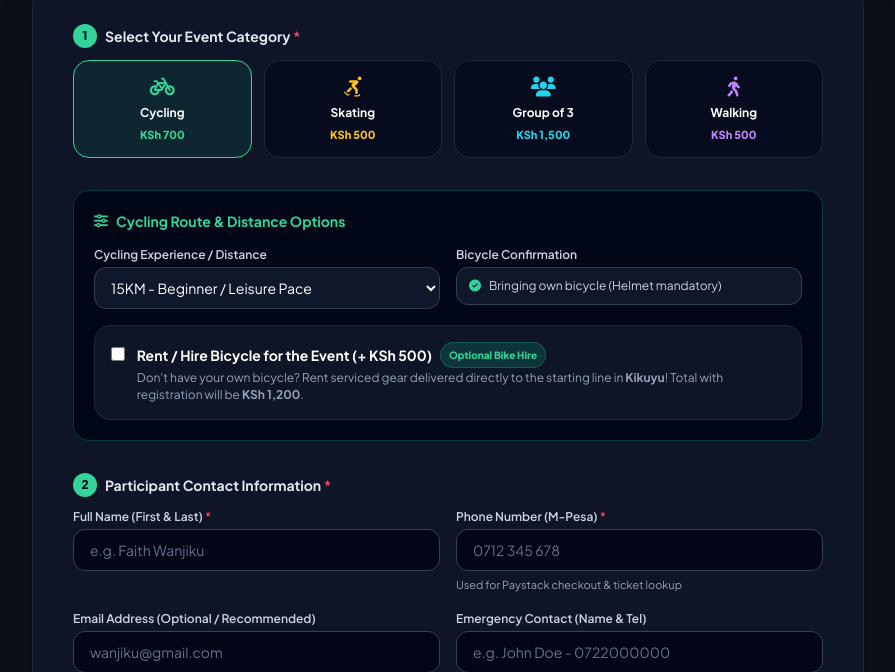
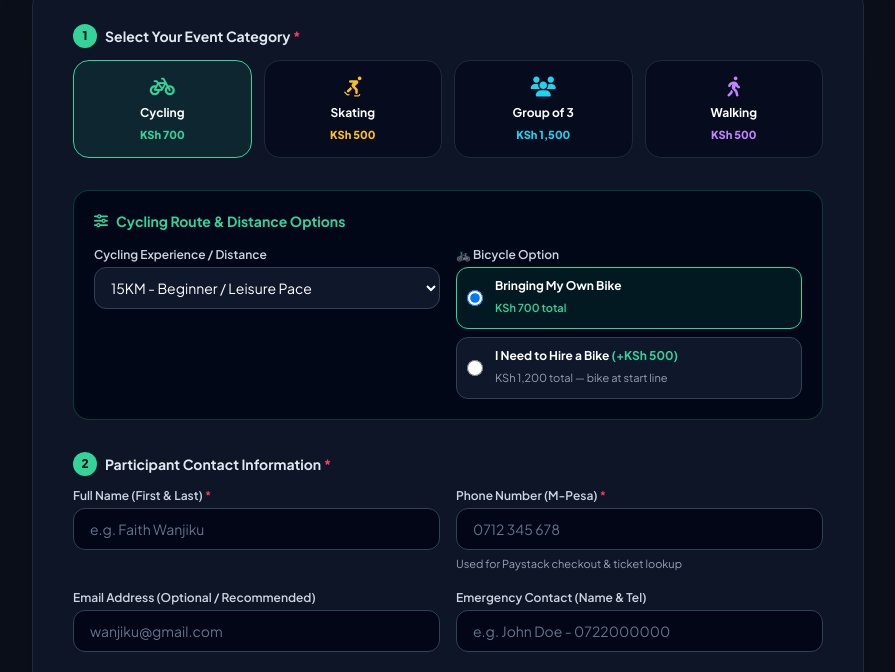
Before and after one commit to ybhmziza-design/Stemaride, a Flask app: page / in a window 1280 px wide. Shown: the part 2075-2747 px from the top of the page, without its empty margins (192-1087 px from the left). Run offline with Flask 3, Linux system fonts and the light colour scheme; some libraries are stand-ins or nearby versions.

Commit message:
Add files via upload

```diff
--- a/Stemaride/static/js/main.js
+++ b/Stemaride/static/js/main.js
@@ -78,9 +78,6 @@ function onCategoryChanged() {
     const promptGroup = document.getElementById('prompt-group-of-3');
     const promptWalking = document.getElementById('prompt-walking');
     const heading = document.getElementById('prompt-heading');
-    const bikeHireContainer = document.getElementById('bicycle_hire_container');
-    const hireCheckbox = document.getElementById('checkbox_needs_hire');
-    const hireDropdowns = document.getElementById('hire_options_dropdowns');
 
     // Hide all prompts first
     if (promptCycling) promptCycling.classList.add('hidden');
@@ -88,92 +85,66 @@ function onCategoryChanged() {
     if (promptGroup) promptGroup.classList.add('hidden');
     if (promptWalking) promptWalking.classList.add('hidden');
 
-    let basePrice = 700;
-    let label = "Cycling Individual";
-
     if (category === 'cycling') {
         if (promptCycling) promptCycling.classList.remove('hidden');
         if (heading) heading.innerText = "Cycling Route & Distance Options";
-        if (bikeHireContainer) bikeHireContainer.classList.remove('hidden');
-        basePrice = 700;
-        label = "Cycling Individual";
+        // Reset bike option to 'own' when switching to cycling
+        const bikeOwnRadio = document.getElementById('bike_own');
+        if (bikeOwnRadio) bikeOwnRadio.checked = true;
+        const hireDetails = document.getElementById('bicycle_hire_details');
+        if (hireDetails) hireDetails.classList.add('hidden');
+        calculateTotal(700, 'Cycling Individual', 'cycling');
     } else if (category === 'skating') {
         if (promptSkating) promptSkating.classList.remove('hidden');
         if (heading) heading.innerText = "Skating Options";
-        // Flat 500 for skating (no hiring vs own skates distinction)
-        if (bikeHireContainer) bikeHireContainer.classList.add('hidden');
-        if (hireCheckbox) hireCheckbox.checked = false;
-        if (hireDropdowns) hireDropdowns.classList.add('hidden');
-        basePrice = 500;
-        label = "Skating";
+        calculateTotal(500, 'Skating', 'skating');
     } else if (category === 'group_of_3') {
         if (promptGroup) promptGroup.classList.remove('hidden');
         if (heading) heading.innerText = "Group of 3 Participants Registration";
-        if (bikeHireContainer) bikeHireContainer.classList.add('hidden');
-        if (hireCheckbox) hireCheckbox.checked = false;
-        if (hireDropdowns) hireDropdowns.classList.add('hidden');
-        basePrice = 1500;
-        label = "Group of 3 (Squad)";
+        calculateTotal(1500, 'Group of 3 (Squad)', 'group_of_3');
     } else if (category === 'walking') {
         if (promptWalking) promptWalking.classList.remove('hidden');
         if (heading) heading.innerText = "Walking Route & Pace Preferences";
-        if (bikeHireContainer) bikeHireContainer.classList.add('hidden');
-        if (hireCheckbox) hireCheckbox.checked = false;
-        if (hireDropdowns) hireDropdowns.classList.add('hidden');
-        basePrice = 500;
-        label = "Walking Category";
+        calculateTotal(500, 'Walking Category', 'walking');
     }
-
-    calculateTotal(basePrice, label, category);
 }
 
-function toggleHireAddon(isChecked) {
-    const dropdowns = document.getElementById('hire_options_dropdowns');
-    if (dropdowns) {
-        if (isChecked) {
-            dropdowns.classList.remove('hidden');
+function onBikeOptionChanged() {
+    const bikeHireRadio = document.getElementById('bike_hire');
+    const hireDetails = document.getElementById('bicycle_hire_details');
+    const isHire = bikeHireRadio && bikeHireRadio.checked;
+
+    if (hireDetails) {
+        if (isHire) {
+            hireDetails.classList.remove('hidden');
         } else {
-            dropdowns.classList.add('hidden');
+            hireDetails.classList.add('hidden');
         }
     }
 
-    // Recalculate with current category
-    const selectedRadio = document.querySelector('input[name="category"]:checked');
-    const category = selectedRadio ? selectedRadio.value : 'cycling';
-    let basePrice = 700;
-    let label = "Cycling Individual";
-    if (category === 'skating') {
-        basePrice = 500;
-        label = "Skating";
-    } else if (category === 'group_of_3') {
-        basePrice = 1500;
-        label = "Group of 3 (Squad)";
-    } else if (category === 'walking') {
-        basePrice = 500;
-        label = "Walking Category";
+    // Update price
+    if (isHire) {
+        calculateTotal(700, 'Cycling Individual', 'cycling', true);
+    } else {
+        calculateTotal(700, 'Cycling Individual', 'cycling', false);
     }
-
-    calculateTotal(basePrice, label, category);
 }
 
-function handleHireTypeChange(val) {
-    const sizeLabel = document.getElementById('hire_size_label');
-    const sizeInput = document.getElementById('hire_shoe_size');
-    if (!sizeLabel || !sizeInput) return;
-
-    sizeLabel.innerText = 'Rider Height / Bike Frame';
-    sizeInput.placeholder = 'e.g. 5\'8 ft or Medium Frame';
-}
-
-function calculateTotal(basePrice, label, category) {
+function calculateTotal(basePrice, label, category, forceHire) {
     const totalDisplay = document.getElementById('total_amount_display');
     const feeBreakdown = document.getElementById('fee_breakdown_label');
-    const hireCheckbox = document.getElementById('checkbox_needs_hire');
 
     let hireCost = 0;
-    // Only cycling has optional bicycle hire
-    if (category === 'cycling' && hireCheckbox && hireCheckbox.checked) {
-        hireCost = 500;
+    if (category === 'cycling') {
+        // Check if forceHire was explicitly passed; otherwise read the radio
+        let isHire = false;
+        if (typeof forceHire !== 'undefined') {
+            isHire = forceHire;
+        } else {
+            const bikeHireRadio = document.getElementById('bike_hire');
+            isHire = bikeHireRadio && bikeHireRadio.checked;
+        }
+        if (isHire) hireCost = 500;
     }
 
     const total = basePrice + hireCost;
@@ -190,6 +161,7 @@ function calculateTotal(basePrice, label, category) {
         feeBreakdown.innerText = breakdown;
     }
 }
+
 
 function toggleMinorFields(isMinor) {
     const fields = document.getElementById('minor_guardian_fields');
@@ -231,9 +203,9 @@ async function handleRegistration(e) {
     const isMinorBox = document.getElementById('is_minor_checkbox');
     const isMinor = isMinorBox ? isMinorBox.checked : false;
 
-    // Check equipment hire
-    const hireCheckbox = document.getElementById('checkbox_needs_hire');
-    const needsHire = hireCheckbox ? hireCheckbox.checked : false;
+    // Check equipment hire — now driven by bike_option radio (cycling only)
+    const bikeHireRadio = document.getElementById('bike_hire');
+    const needsHire = selectedCategory === 'cycling' && bikeHireRadio && bikeHireRadio.checked;
 
     const hireDetails = {};
     if (needsHire) {
--- a/Stemaride/templates/index.html
+++ b/Stemaride/templates/index.html
@@ -394,10 +394,47 @@
                                 </select>
                             </div>
                             <div>
-                                <label class="block text-xs font-semibold text-slate-300 mb-1">Bicycle Confirmation</label>
-                                <div class="w-full bg-slate-900 border border-slate-700 rounded-xl px-3 py-2.5 text-xs text-slate-300 flex items-center gap-2">
-                                    <i class="fa-solid fa-circle-check text-emerald-400"></i>
-                                    <span>Bringing own bicycle (Helmet mandatory)</span>
+                                <label class="block text-xs font-semibold text-slate-300 mb-1">🚲 Bicycle Option</label>
+                                <div class="space-y-2">
+                                    <label class="flex items-center gap-3 p-2.5 rounded-xl border border-slate-700 bg-slate-900 cursor-pointer hover:border-emerald-400 transition has-[:checked]:border-emerald-400 has-[:checked]:bg-emerald-500/10">
+                                        <input type="radio" name="bike_option" id="bike_own" value="own" checked onchange="onBikeOptionChanged()" class="w-4 h-4 text-emerald-500 focus:ring-0 bg-slate-900 border-slate-600">
+                                        <div>
+                                            <span class="text-xs font-bold text-white block">Bringing My Own Bike</span>
+                                            <span class="text-[11px] text-emerald-400 font-semibold">KSh 700 total</span>
+                                        </div>
+                                    </label>
+                                    <label class="flex items-center gap-3 p-2.5 rounded-xl border border-slate-700 bg-slate-900 cursor-pointer hover:border-emerald-400 transition has-[:checked]:border-emerald-400 has-[:checked]:bg-emerald-500/10">
+                                        <input type="radio" name="bike_option" id="bike_hire" value="hire" onchange="onBikeOptionChanged()" class="w-4 h-4 text-emerald-500 focus:ring-0 bg-slate-900 border-slate-600">
+                                        <div>
+                                            <span class="text-xs font-bold text-white block">I Need to Hire a Bike <span class="text-emerald-400">(+KSh 500)</span></span>
+                                            <span class="text-[11px] text-slate-400">KSh 1,200 total — bike at start line</span>
+                                        </div>
+                                    </label>
+                                </div>
+                            </div>
+                        </div>
+
+                        <!-- Hire rental fields — only shown when "hire" is selected -->
+                        <div id="bicycle_hire_details" class="hidden bg-slate-900/90 border border-emerald-500/30 rounded-2xl p-4 space-y-3">
+                            <p class="text-xs text-emerald-300 font-semibold flex items-center gap-2"><i class="fa-solid fa-circle-check"></i> Bike Rental — ready at the Kikuyu starting line</p>
+                            <div class="grid grid-cols-1 sm:grid-cols-3 gap-3">
+                                <div>
+                                    <label class="block text-xs font-semibold text-slate-300 mb-1">Bicycle Type</label>
+                                    <select id="hire_item_type" class="w-full bg-slate-950 border border-slate-700 rounded-xl px-3 py-2 text-xs text-white focus:outline-none focus:border-emerald-400">
+                                        <option value="Bicycle (Mountain Bike)">Mountain Bike (Trail &amp; Tarmac)</option>
+                                        <option value="Bicycle (Hybrid / City Bike)">Hybrid / City Bike</option>
+                                    </select>
+                                </div>
+                                <div>
+                                    <label class="block text-xs font-semibold text-slate-300 mb-1">Rider Height / Frame Size</label>
+                                    <input type="text" id="hire_shoe_size" placeholder="e.g. 5'8 ft or Medium Frame" class="w-full bg-slate-950 border border-slate-700 rounded-xl px-3 py-2 text-xs text-white focus:outline-none focus:border-emerald-400">
+                                </div>
+                                <div>
+                                    <label class="block text-xs font-semibold text-slate-300 mb-1">Protective Gear Kit</label>
+                                    <select id="hire_safety_kit" class="w-full bg-slate-950 border border-slate-700 rounded-xl px-3 py-2 text-xs text-white focus:outline-none focus:border-emerald-400">
+                                        <option value="Helmet Included">Helmet Included</option>
+                                        <option value="Helmet + Knee &amp; Elbow Guards">Helmet + Knee &amp; Elbow Guards</option>
+                                    </select>
                                 </div>
                             </div>
                         </div>
@@ -483,51 +520,6 @@
                             </div>
                         </div>
                     </div>
-
-                    <!-- Bicycle Rental / Hire Add-on (For Cycling: + KSh 500) -->
-                    <div id="bicycle_hire_container" class="bg-slate-900/90 border border-slate-800 rounded-2xl p-4 transition hover:border-emerald-500/40">
-                        <label class="flex items-start space-x-3 cursor-pointer">
-                            <input type="checkbox" id="checkbox_needs_hire" onchange="toggleHireAddon(this.checked)" class="mt-1 w-4 h-4 rounded bg-slate-950 border-slate-700 text-emerald-500 focus:ring-0">
-                            <div class="space-y-0.5">
-                                <span class="text-sm font-bold text-white flex flex-wrap items-center gap-2">
-                                    <span>Rent / Hire Bicycle for the Event (+ KSh 500)</span>
-                                    <span class="bg-emerald-500/20 text-emerald-400 text-[10px] px-2 py-0.5 rounded-full font-black border border-emerald-500/30">Optional Bike Hire</span>
-                                </span>
-                                <p class="text-xs text-slate-400 leading-snug">
-                                    Don't have your own bicycle? Rent serviced gear delivered directly to the starting line in <strong>Kikuyu</strong>! Total with registration will be <strong>KSh 1,200</strong>.
-                                </p>
-                            </div>
-                        </label>
-
-                        <!-- Rental Specification Fields -->
-                        <div id="hire_options_dropdowns" class="hidden mt-4 pt-4 border-t border-slate-800 space-y-3">
-                            <div class="grid grid-cols-1 sm:grid-cols-3 gap-3">
-                                <div>
-                                    <label class="block text-xs font-semibold text-slate-300 mb-1">Bicycle Type</label>
-                                    <select id="hire_item_type" class="w-full bg-slate-950 border border-slate-700 rounded-xl px-3 py-2 text-xs text-white focus:outline-none focus:border-emerald-400">
-                                        <option value="Bicycle (Mountain Bike)">Mountain Bike (Trail & Tarmac)</option>
-                                        <option value="Bicycle (Hybrid / City Bike)">Hybrid / City Bike</option>
-                                    </select>
-                                </div>
-                                <div id="skate_shoe_size_box">
-                                    <label id="hire_size_label" class="block text-xs font-semibold text-slate-300 mb-1">Rider Height / Bike Frame</label>
-                                    <input type="text" id="hire_shoe_size" placeholder="e.g. 5'8 ft or Medium Frame" class="w-full bg-slate-950 border border-slate-700 rounded-xl px-3 py-2 text-xs text-white focus:outline-none focus:border-emerald-400">
-                                </div>
-                                <div>
-                                    <label class="block text-xs font-semibold text-slate-300 mb-1">Protective Gear Kit</label>
-                                    <select id="hire_safety_kit" class="w-full bg-slate-950 border border-slate-700 rounded-xl px-3 py-2 text-xs text-white focus:outline-none focus:border-emerald-400">
-                                        <option value="Helmet Included">Helmet Included</option>
-                                        <option value="Helmet + Knee & Elbow Guards">Helmet + Knee & Elbow Guards</option>
-                                    </select>
-                                </div>
-                            </div>
-                            <div class="p-2.5 bg-emerald-500/10 border border-emerald-500/20 rounded-xl text-[11px] text-emerald-300 flex items-center gap-2">
-                                <i class="fa-solid fa-circle-check"></i>
-                                <span>Your bicycle will be reserved under your Ticket ID for pickup at the <strong>Kikuyu</strong> starting point.</span>
-                            </div>
-                        </div>
-                    </div>
-
                 </div>
 
                 <!-- Primary Participant Contact Information -->
```
